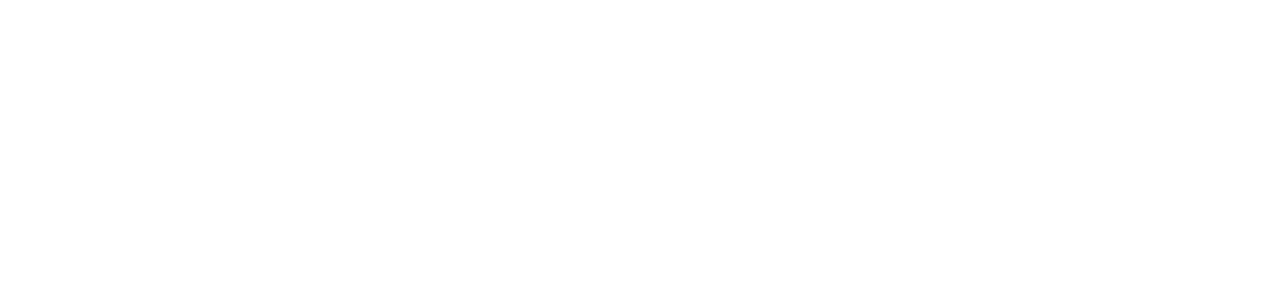
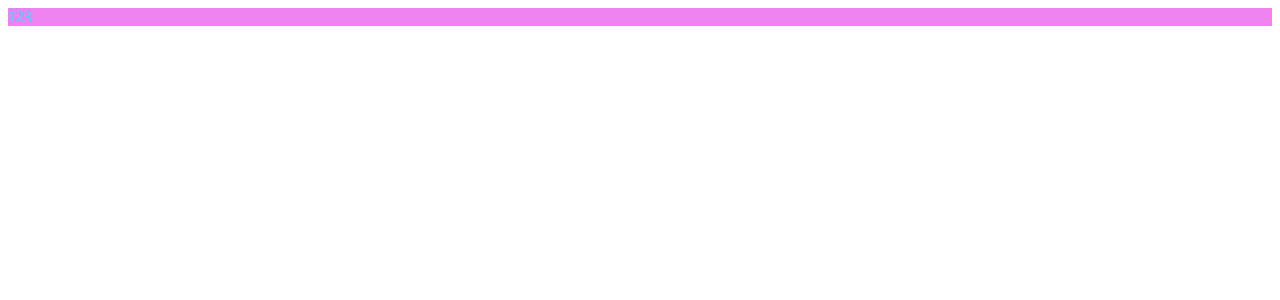
Before and after one commit to qq13416659427/mmm, a Vue app: page / in a window 1280 px wide. Shown: the top 300 px of the page. Built offline with nearby package versions, Linux system fonts and the light colour scheme.

Commit message:
引入less

```diff
--- a/package.json
+++ b/package.json
@@ -21,6 +21,8 @@
     "babel-eslint": "^10.1.0",
     "eslint": "^6.7.2",
     "eslint-plugin-vue": "^6.2.2",
+    "less": "^3.11.3",
+    "less-loader": "^6.2.0",
     "vue-template-compiler": "^2.6.11"
   },
   "eslintConfig": {
--- a/src/App.vue
+++ b/src/App.vue
@@ -1,10 +1,19 @@
 <template>
-  <router-view></router-view>
+  <div class="app">
+    <span>123</span>
+    <router-view></router-view>
+  </div>
 </template>
 
 <script>
 export default {};
 </script>
 
-<style>
+<style lang='less'>
+.app {
+  background-color: violet;
+  span {
+    color: aqua;
+  }
+}
 </style>
--- a/src/main.js
+++ b/src/main.js
@@ -1,7 +1,10 @@
 import Vue from 'vue'
 import App from './App.vue'
 import router from '@/router/index'
+import ElementUI from 'element-ui';
+import 'element-ui/lib/theme-chalk/index.css';
 Vue.config.productionTip = false
+Vue.use(ElementUI);
 
 new Vue({
   router,
```
Also changed, not shown: 1 other file (tests, documents, lock files or other folders).
